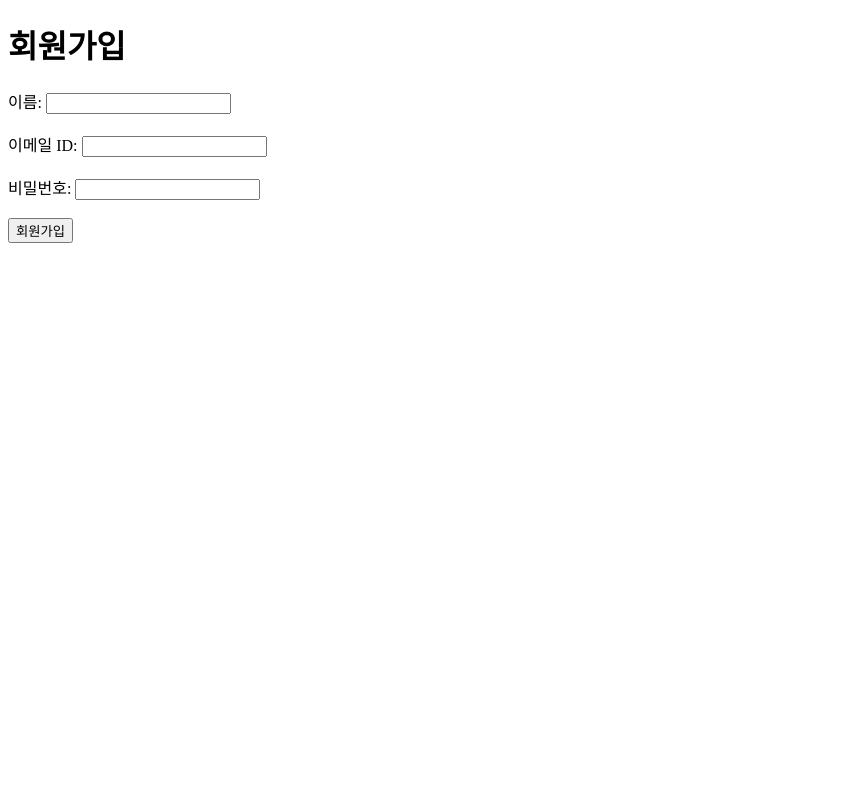
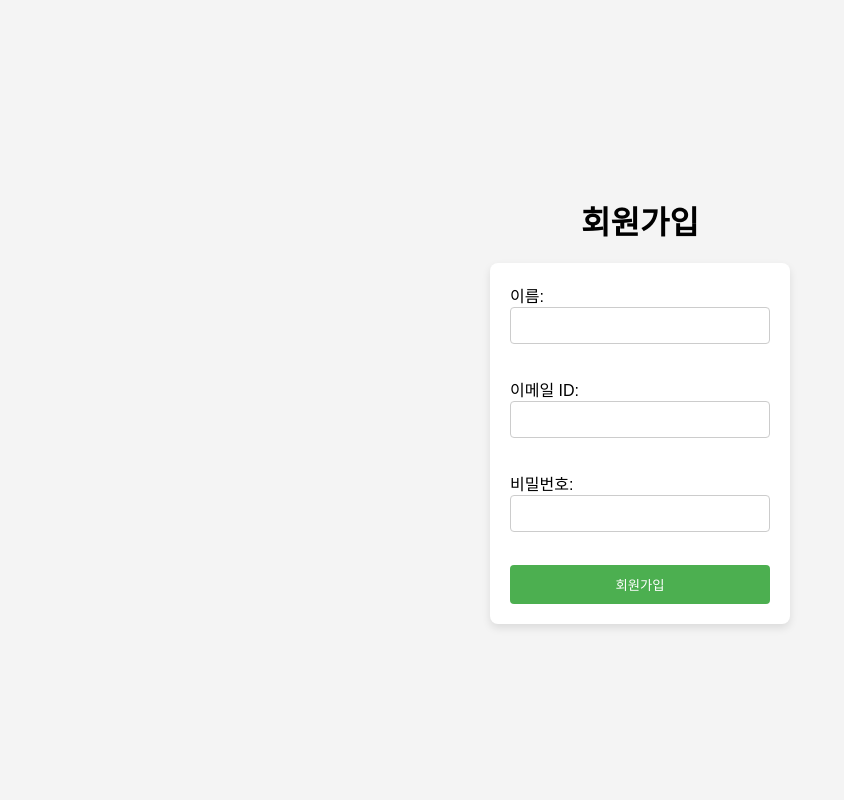
Before and after one commit to hj-s18/mood-journal-project-public, a Flask app: page /signup in a window 1280 px wide. Shown: the whole page, without its empty margins (0-844 px from the left). Run offline with Flask 3, Linux system fonts and the light colour scheme.

Commit message:
signup.css 작성

```diff
--- /dev/null
+++ b/app/static/css/signup.css
@@ -0,0 +1,52 @@
+/* 전체 페이지의 기본 스타일 */
+body {
+    display: flex;
+    justify-content: center;
+    align-items: center;
+    height: 100vh;
+    margin: 0;
+    font-family: Arial, sans-serif;
+    background-color: #f4f4f4;
+}
+
+/* 폼을 감싸는 컨테이너 */
+form {
+    background-color: white;
+    padding: 20px;
+    border-radius: 8px;
+    box-shadow: 0 4px 8px rgba(0, 0, 0, 0.1);
+    width: 100%; /* 폼의 너비를 90%로 조정 */
+    max-width: 300px; /* 최대 너비를 설정 */
+    box-sizing: border-box; /* 여백 및 테두리를 포함한 너비 계산 */
+}
+
+/* 회원가입 제목 스타일 */
+h1 {
+    text-align: center;
+    margin-bottom: 20px;
+}
+
+/* 입력 필드 스타일 */
+input[type="text"], input[type="email"], input[type="password"] {
+    width: 100%;
+    padding: 10px;
+    margin-bottom: 15px;
+    border: 1px solid #ccc;
+    border-radius: 4px;
+    box-sizing: border-box; /* 입력 필드에도 box-sizing 적용 */
+}
+
+/* 버튼 스타일 */
+button {
+    width: 100%;
+    padding: 10px;
+    background-color: #4CAF50;
+    color: white;
+    border: none;
+    border-radius: 4px;
+    cursor: pointer;
+}
+
+button:hover {
+    background-color: #45a049;
+}
--- a/app/templates/signup.html
+++ b/app/templates/signup.html
@@ -3,9 +3,12 @@
 <head>
     <meta charset="UTF-8">
     <meta name="viewport" content="width=device-width, initial-scale=1.0">
+    <!-- CSS 파일 적용 -->
+    <link rel="stylesheet" href="{{ url_for('static', filename='css/signup.css') }}">
     <title>회원가입</title>
 </head>
 <body>
+    <div class="container">
         <h1>회원가입</h1>
 
         <!-- 회원가입 성공 또는 실패 시 사용자에게 적절한 메시지가 표시 -->
@@ -31,5 +34,6 @@
 
             <button type="submit">회원가입</button>
         </form>
+    </div>
 </body>
 </html>
```
Lines whose indentation alone changed are shown as unchanged.
